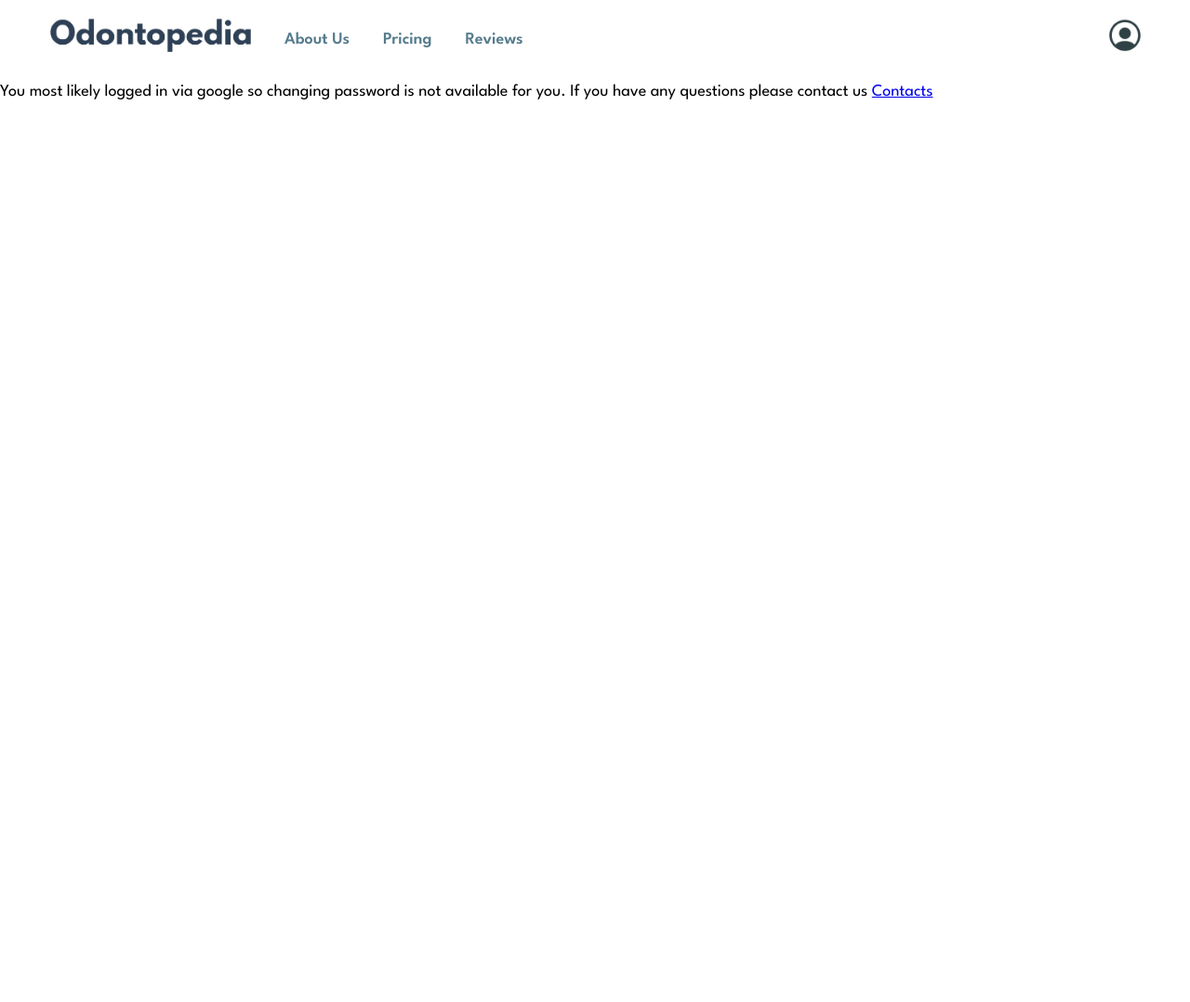
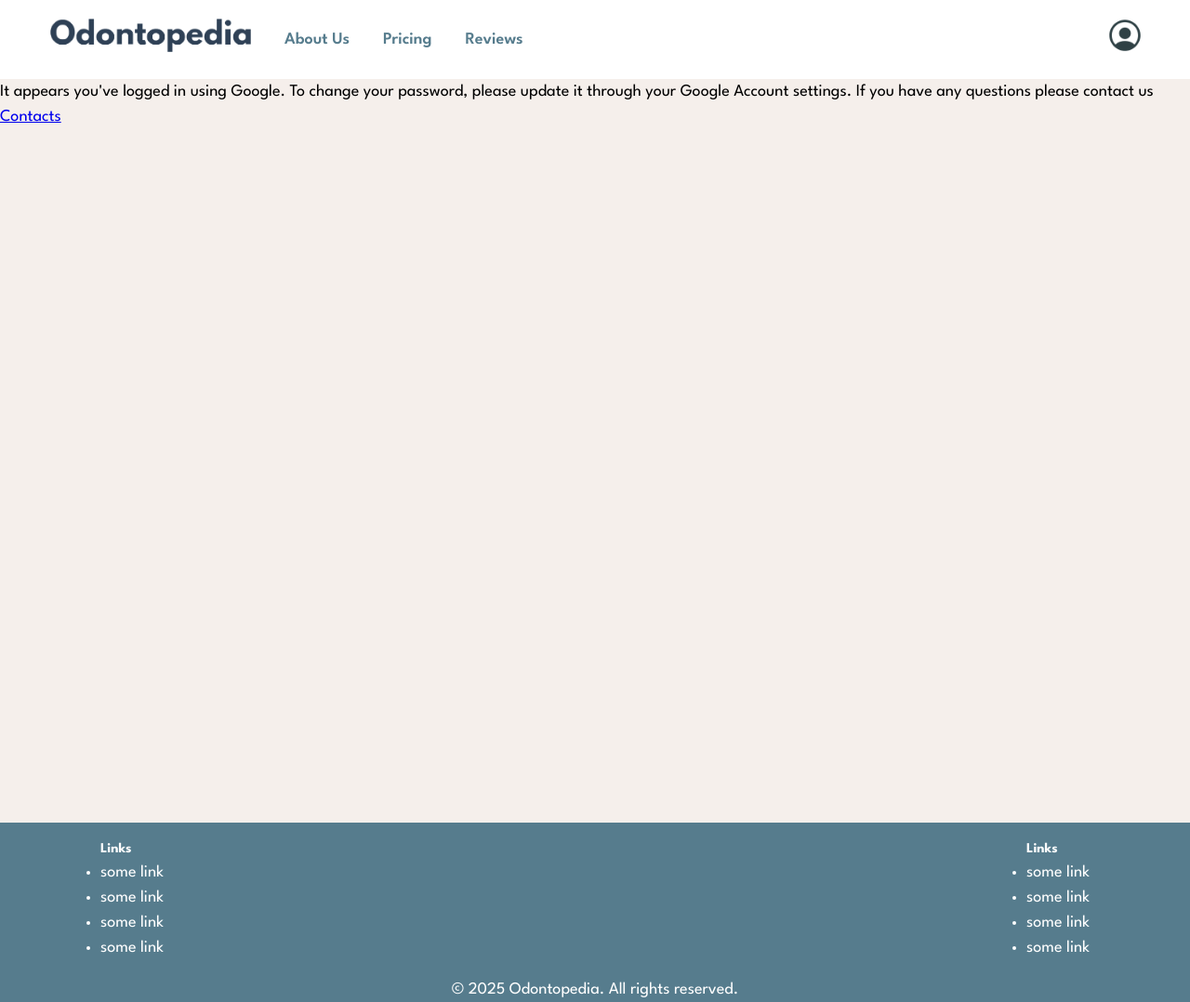
Before and after one commit to AndonGoshev/odontopedia, a Django app: page /accounts/password-change/ in a window 1280 px wide. Shown: the whole page at 93% size. Before the commit the page ends 107 px from the top, so only its background shows below. Run offline with Django 5.2, Linux system fonts and the light colour scheme; the visitor is signed in with stand-in values (Sample User, id 1); some libraries are stand-ins or nearby versions; some web fonts are replaced.

Commit message:
stable version before auth forms styling

```diff
--- a/odontopedia/accounts/views.py
+++ b/odontopedia/accounts/views.py
@@ -1,7 +1,4 @@
-from http.client import responses
-from io import BytesIO
 
-import requests as reqs
 from PIL import Image
 from decouple import config
 from django.contrib.auth import login
--- a/static/css/base/base.css
+++ b/static/css/base/base.css
@@ -26,5 +26,7 @@ html, body {
 }
 
 main {
+    min-height: 100vh;
     height: auto;
+    background-color: #f5efeb;
 }
--- a/static/css/base/footer/footer.css
+++ b/static/css/base/footer/footer.css
@@ -0,0 +1,25 @@
+footer {
+    width: 100%;
+    display: flex;
+    flex-direction: column;
+    align-items: center;
+    color: white;
+    background-color: #567c8d;
+}
+
+#footer-wrapper {
+    width: 100%;
+}
+
+#footer-first-row {
+    width: 100%;
+    display: flex;
+    justify-content: space-between;
+    padding: 1em 6em;
+}
+
+#footer-second-row {
+    width: 100%;
+    display: flex;
+    justify-content: center;
+}
--- a/static/css/home/home-page-layout.css
+++ b/static/css/home/home-page-layout.css
@@ -7,6 +7,6 @@
     align-items: center;
     padding-top: 2em;
     /*remove padding bottom later*/
-    padding-bottom: 10em;
+    padding-bottom: 5em;
     gap: 5em;
 }
--- a/templates/accounts/auth/login.html
+++ b/templates/accounts/auth/login.html
@@ -46,5 +46,8 @@
         </div>
     </div>
 
+    <a href="{% url 'password_reset' %}">forgotten password</a>
+
+
 
 {% endblock %}
--- a/templates/accounts/auth/password/password-change.html
+++ b/templates/accounts/auth/password/password-change.html
@@ -9,7 +9,7 @@
 
     {% if not user.password %}
 
-        You most likely logged in via google so changing password is not available for you. If you have any questions
+        It appears you've logged in using Google. To change your password, please update it through your Google Account settings. If you have any questions
         please contact us
 
         <a href="#">Contacts</a>
--- a/templates/base/footer/footer.html
+++ b/templates/base/footer/footer.html
@@ -0,0 +1,43 @@
+<div id="footer-wrapper">
+
+    <div id="footer-first-row">
+
+        <nav id="footer-left-nav">
+
+            <h5>Links</h5>
+
+            <ul id="footer-left-list">
+
+                <li>some link</li>
+                <li>some link</li>
+                <li>some link</li>
+                <li>some link</li>
+
+            </ul>
+
+        </nav>
+
+        <nav id="footer-right-nav">
+
+            <h5>Links</h5>
+
+            <ul id="footer-right-list">
+
+                <li>some link</li>
+                <li>some link</li>
+                <li>some link</li>
+                <li>some link</li>
+
+            </ul>
+
+        </nav>
+
+    </div>
+
+    <div id="footer-second-row">
+
+        <p>© 2025 Odontopedia. All rights reserved.</p>
+
+    </div>
+
+</div>
```
